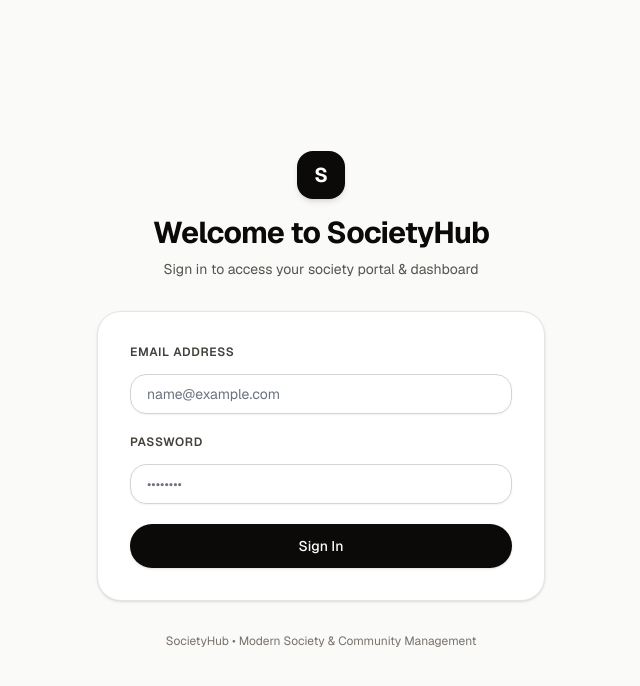
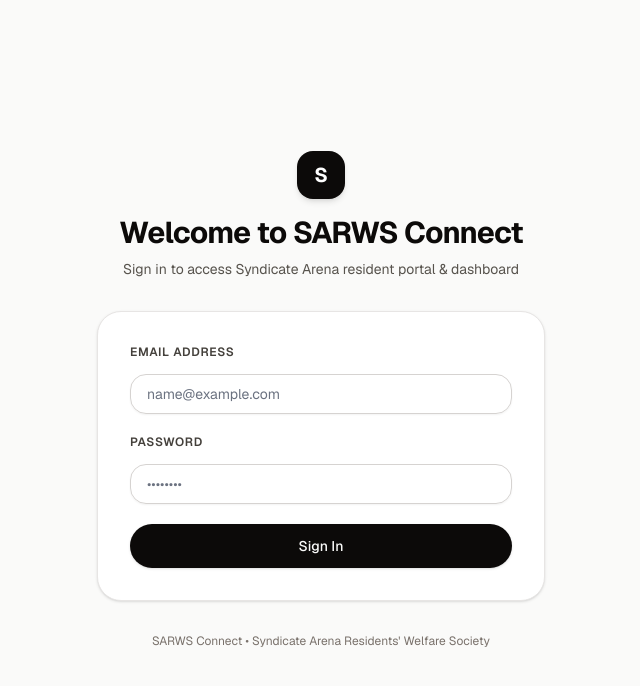
Before and after one commit to manjurulhaque/societyhub, a Next.js app: page /login in a window 1280 px wide. Shown: the top 686 px of the page, without its empty margins (319-959 px from the left). Built offline with nearby package versions, Linux system fonts and the light colour scheme; no server answers.

Commit message:
feat(branding): update application title and branding to SARWS Connect

```diff
--- a/package.json
+++ b/package.json
@@ -1,5 +1,5 @@
 {
-  "name": "societyhub",
+  "name": "sarws-connect",
   "version": "0.1.0",
   "private": true,
   "type": "module",
--- a/src/app/admin/(protected)/people/page.tsx
+++ b/src/app/admin/(protected)/people/page.tsx
@@ -119,7 +119,7 @@
       {people.length === 0 ? (
         <AdminEmptyState
           title="No residents or people registered yet"
-          description="Register your first flat owner, tenant, or committee resident into SocietyHub."
+          description="Register your first flat owner, tenant, or committee resident into SARWS Connect."
           action={
             <AdminButton href="/admin/people/new" variant="primary">
               + Register First Person
--- a/src/app/admin/(protected)/reports/AdminReportsClient.tsx
+++ b/src/app/admin/(protected)/reports/AdminReportsClient.tsx
@@ -145,8 +145,8 @@
     const { generateReportPDF } = await import("@/lib/pdf/reportPdfGenerator")
     generateReportPDF({
       society: {
-        name: "SocietyHub Central Platform Administration",
-        address: "Multi-Society Portfolio Performance & Financial Audit",
+        name: "SARWS Connect Central Administration",
+        address: "Syndicate Arena Portfolio Performance & Financial Audit",
         currencySymbol: "₹",
       },
       reportTitle: "Society Financial Health & Recovery Leaderboard",
--- a/src/app/admin/(protected)/societies/new/page.tsx
+++ b/src/app/admin/(protected)/societies/new/page.tsx
@@ -24,7 +24,7 @@
       <AdminPageHeader
         eyebrow="Society Onboarding"
         title="Create New Society"
-        description="Onboard a new housing society, apartment association, or commercial complex onto SocietyHub."
+        description="Onboard a new housing society, apartment association, or commercial complex onto SARWS Connect."
         action={
           <Link
             href="/admin/societies"
--- a/src/app/admin/(protected)/societies/page.tsx
+++ b/src/app/admin/(protected)/societies/page.tsx
@@ -51,7 +51,7 @@
       <AdminPageHeader
         eyebrow="Platform Management"
         title="Housing Societies"
-        description="Onboard, configure, and manage all housing societies, apartment associations, and commercial complexes on SocietyHub."
+        description="Onboard, configure, and manage housing societies and apartment associations on SARWS Connect."
         action={
           <AdminButton href="/admin/societies/new" variant="primary" size="md">
             + New Society
@@ -110,7 +110,7 @@
       {societies.length === 0 ? (
         <AdminEmptyState
           title="No housing societies found"
-          description="Get started by creating your first housing society or apartment association on SocietyHub."
+          description="Get started by creating your first housing society or apartment association on SARWS Connect."
           action={
             <AdminButton href="/admin/societies/new" variant="primary">
               + Create First Society
--- a/src/app/error.tsx
+++ b/src/app/error.tsx
@@ -19,7 +19,7 @@
             This page could not be loaded.
           </h1>
           <p className="mt-2 text-sm leading-relaxed text-stone-600">
-            SocietyHub encountered an unexpected error while loading this view. You can try again or return to the dashboard.
+            SARWS Connect encountered an unexpected error while loading this view. You can try again or return to the dashboard.
           </p>
 
           {process.env.NODE_ENV === "development" && error.message ? (
--- a/src/app/layout.tsx
+++ b/src/app/layout.tsx
@@ -21,11 +21,11 @@
 
 export const metadata: Metadata = {
   title: {
-    default: "SocietyHub | Society & Community Management",
-    template: "%s | SocietyHub",
+    default: "SARWS Connect | Syndicate Arena Residents' Welfare Society",
+    template: "%s | SARWS Connect",
   },
   description:
-    "Modern society management platform for housing societies, resident welfare associations, billing, member management, and community operations.",
+    "Official resident and community management platform for Syndicate Arena Residents' Welfare Society (SARWS).",
 };
 
 export default function RootLayout({
--- a/src/app/loading.tsx
+++ b/src/app/loading.tsx
@@ -9,7 +9,7 @@
             aria-label="Loading"
           />
           <p className="mt-6 text-xs font-semibold uppercase tracking-[0.22em] text-stone-500">
-            SocietyHub
+            SARWS Connect
           </p>
           <p className="mt-2 text-lg font-semibold text-stone-950">Loading...</p>
           <p className="mt-1 text-sm text-stone-500">
--- a/src/app/login/page.tsx
+++ b/src/app/login/page.tsx
@@ -142,10 +142,10 @@
             S
           </div>
           <h1 className="mt-4 text-2xl font-bold tracking-tight text-stone-950 sm:text-3xl">
-            Welcome to SocietyHub
+            Welcome to SARWS Connect
           </h1>
           <p className="mt-2 text-sm text-stone-600">
-            Sign in to access your society portal & dashboard
+            Sign in to access Syndicate Arena resident portal & dashboard
           </p>
         </div>
 
@@ -256,7 +256,7 @@
 
         {/* Footer info */}
         <p className="text-center text-xs text-stone-500">
-          SocietyHub &bull; Modern Society & Community Management
+          SARWS Connect &bull; Syndicate Arena Residents&apos; Welfare Society
         </p>
       </div>
     </div>
--- a/src/components/admin/MobileSidebar.tsx
+++ b/src/components/admin/MobileSidebar.tsx
@@ -14,7 +14,7 @@
 
 export function MobileSidebar({
   children,
-  title = "SocietyHub",
+  title = "SARWS Connect",
   subtitle,
 }: MobileSidebarProps) {
   const [isOpen, setIsOpen] = useState(false)
```
